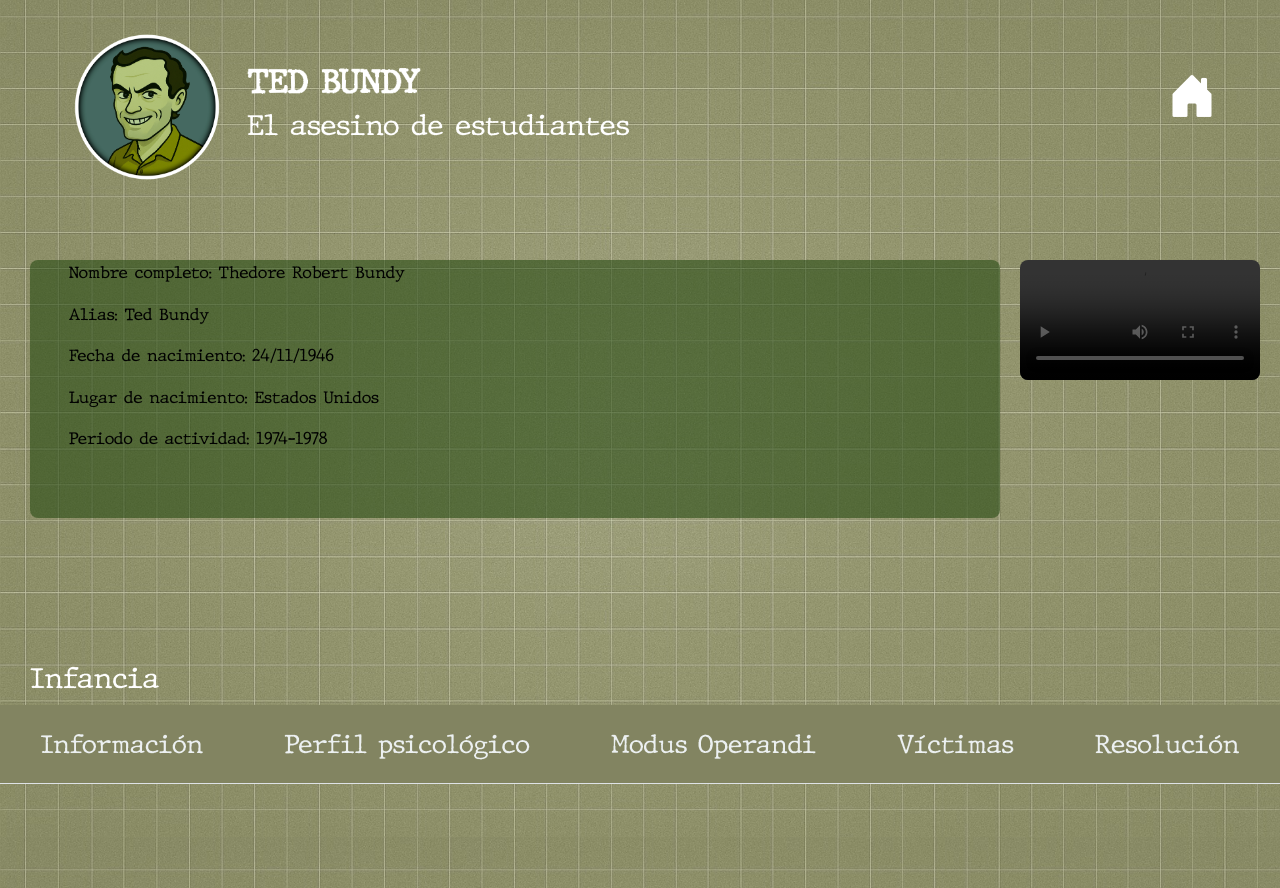
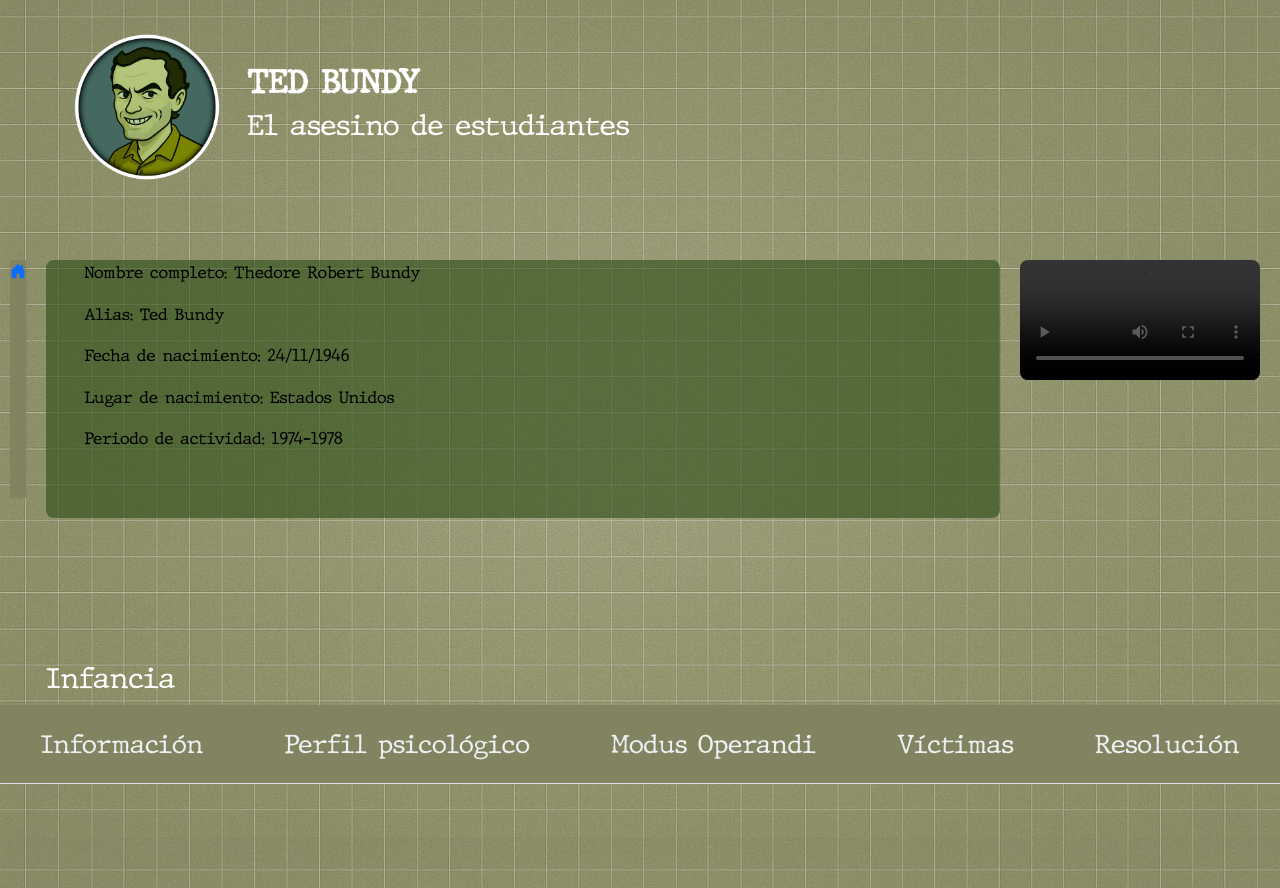
Before and after one commit to PPP1611/injury, a PHP site: page /detalle.php?id=1 in a window 1280 px wide. Shown: the part 16-904 px from the top of the page. Run offline with PHP 8.4, Linux system fonts and the light colour scheme; data comes from the database, SQL or seed files in the repository; data that the repository does not hold is empty; grey boxes are pictures that could not be loaded.

Commit message:
Update style.css

```diff
--- a/css/style.css
+++ b/css/style.css
@@ -259,21 +259,6 @@ body {
   flex-direction: column;
 }
 
-.boton-home {
-  color: white;
-  /* Icono en blanco */
-  font-size: 300%;
-  /* Tamaño */
-  cursor: pointer;
-  line-height: 1;
-  /* Para asegurar que el icono esté centrado si es un <i> */
-  position: absolute;
-  top: 11%;
-  right: 5%;
-  z-index: 10;
-  position: fixed;
-
-}
 
 .boton-home:hover {
 
```
